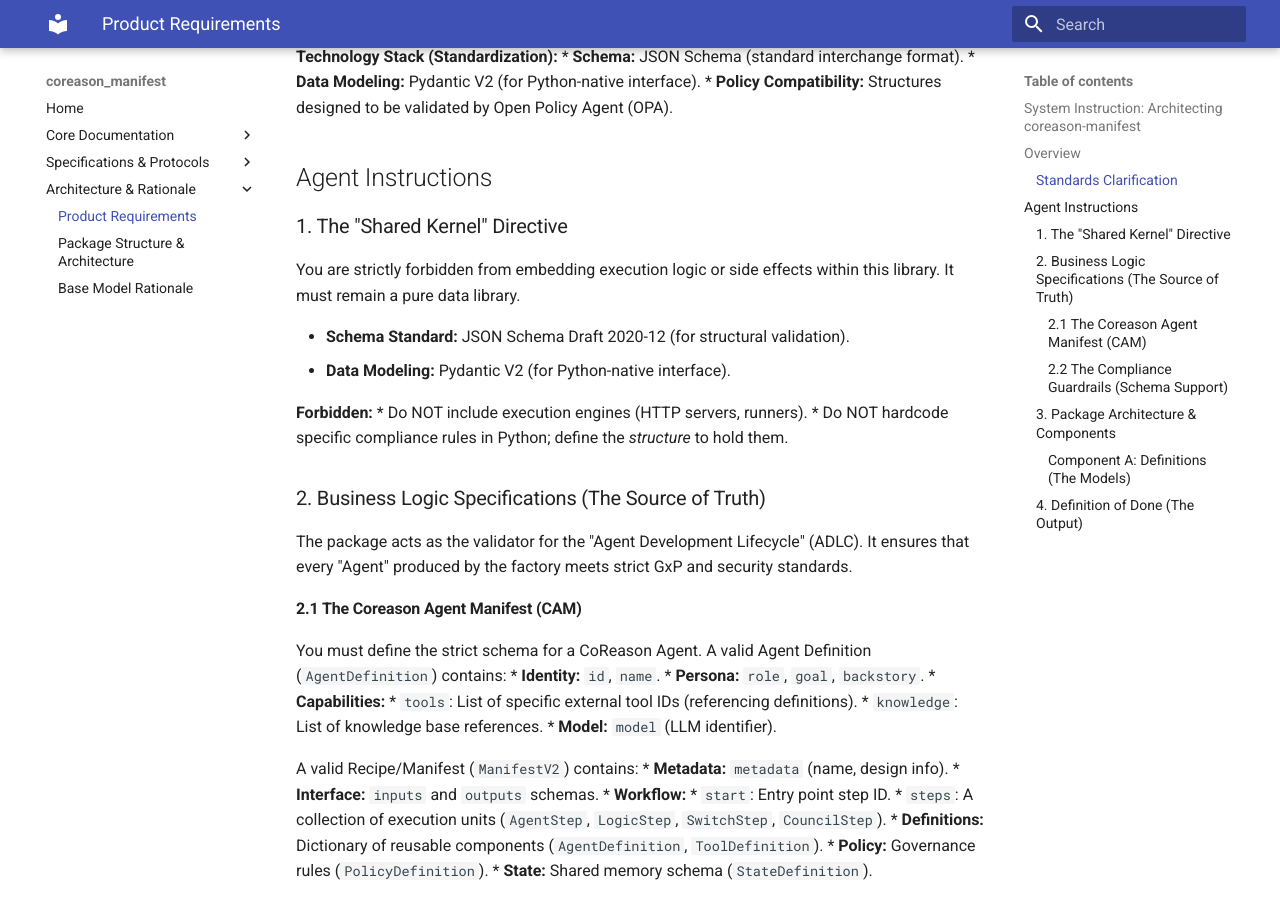
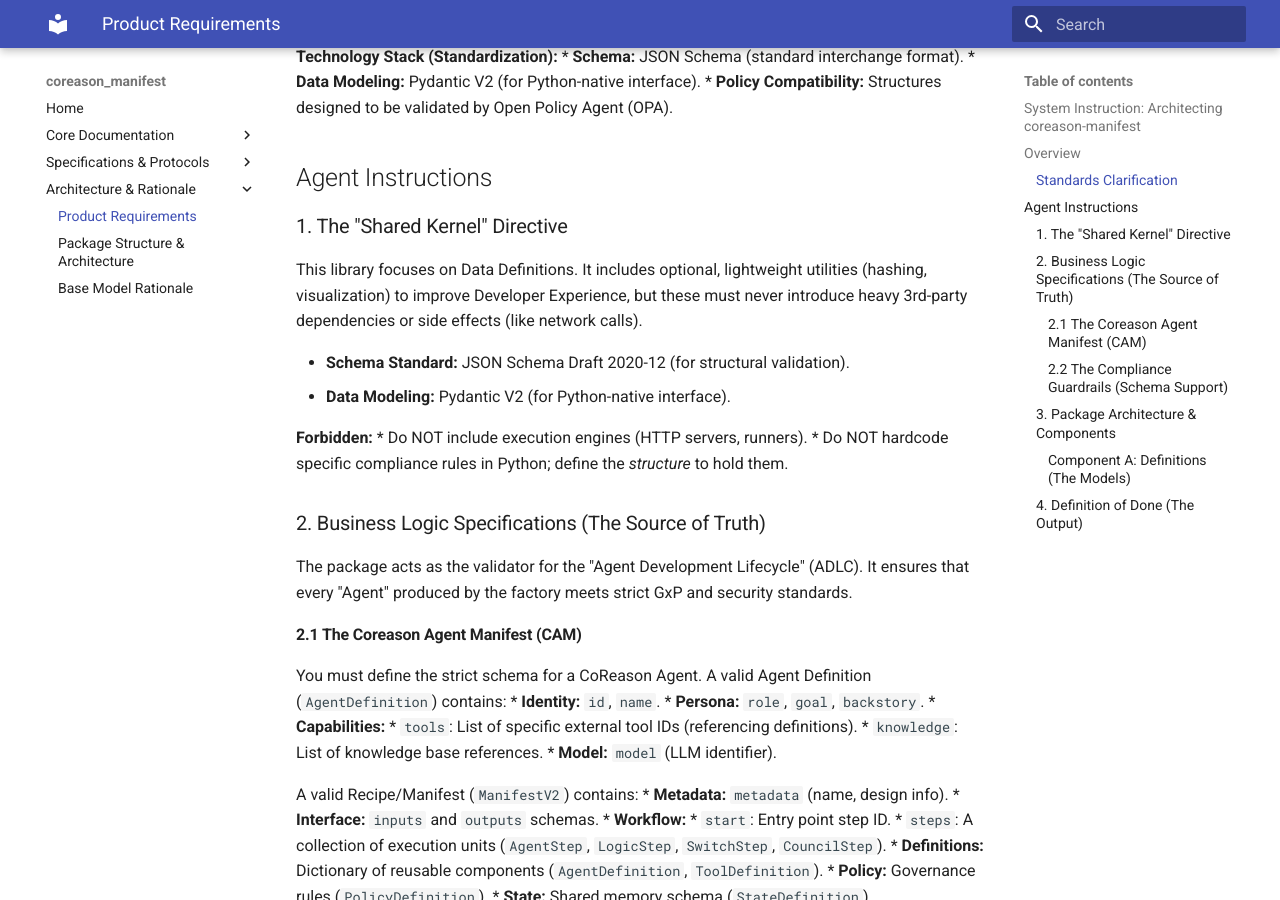
Before and after one commit to CoReason-AI/coreason-manifest, an MkDocs documentation site: the page built from docs/product_requirements.md, in a window 1280 px wide and 900 px high, scrolled down 788 px. Built offline with MkDocs 1.6.1 and Material for MkDocs 9.7.7, drawn with Linux system fonts in a browser that asks for light colours.

Commit message:
Update Shared Kernel directive in product_requirements.md (#336)
Updated the documentation to reflect that the library includes optional, lightweight utilities but still forbids heavy dependencies and side effects.

```diff
--- a/docs/product_requirements.md
+++ b/docs/product_requirements.md
@@ -29,7 +29,7 @@
 ## Agent Instructions
 
 ### 1. The "Shared Kernel" Directive
-You are strictly forbidden from embedding execution logic or side effects within this library. It must remain a pure data library.
+This library focuses on Data Definitions. It includes optional, lightweight utilities (hashing, visualization) to improve Developer Experience, but these must never introduce heavy 3rd-party dependencies or side effects (like network calls).
 
 *   **Schema Standard:** JSON Schema Draft 2020-12 (for structural validation).
 *   **Data Modeling:** Pydantic V2 (for Python-native interface).
```
